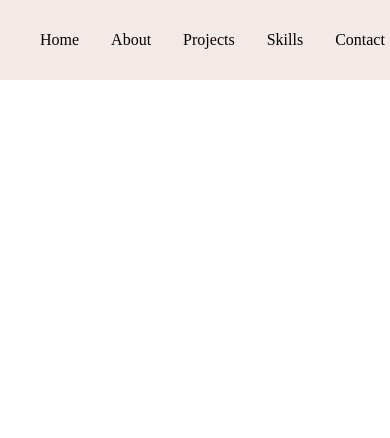
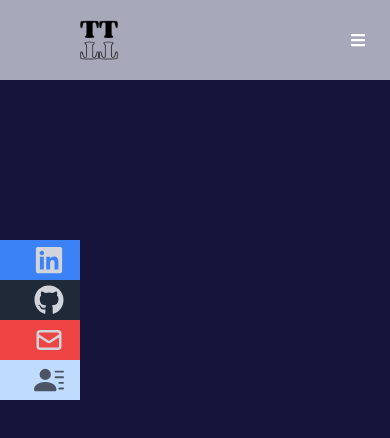
Before and after one commit to TomasTag/portfolio, a React (Create React App) app: page / in a window 390 px wide. Shown: the top 438 px of the page. Built offline with nearby package versions, Linux system fonts and the light colour scheme; the HTML template or start-up script is replaced by a standard one.

Commit message:
social items complete

```diff
--- a/src/App.jsx
+++ b/src/App.jsx
@@ -1,3 +1,4 @@
+import Home from "./Components/Home";
 import Navbar from "./Components/Navbar";
 
 
@@ -5,6 +6,7 @@ function App() {
   return (
     <div>
       <Navbar />
+      <Home />
     </div>
   );
 }
--- a/src/Components/Home.jsx
+++ b/src/Components/Home.jsx
@@ -1,7 +1,12 @@
-export default function Home(){
-    return(
-        <div>
-            <h1>Hello</h1>
-        </div>
-    )
+import React from 'react'
+import { HiArrowNarrowRight } from "react-icons/hi"
+
+const Home = () => {
+  return (
+    <div className='w-full h-screen bg-[#16143a]'>
+
+    </div>
+  )
 }
+
+export default Home
--- a/src/Components/Navbar.jsx
+++ b/src/Components/Navbar.jsx
@@ -1,42 +1,78 @@
-import React from "react";
-import { FaBars, FaTimes } from "react-icons/fa"
+import React, {useState} from "react";
+import { FaBars, FaTimes, FaGithub, FaLinkedin, FaFacebook } from "react-icons/fa"
+import { HiOutlineMail } from "react-icons/hi"
+import { BsFillPersonLinesFill } from "react-icons/bs"
 import Logo from "../Assets/logo.png"
 
-export default function Navbar(){
+const Navbar = () => {
+
+    const [nav, setNav] = useState(false)
+
+    function handleClick(){
+        setNav(!nav)
+    }
+
     return(
-        <div className="fixed w-full h-[80px] flex justify-between items-center px-4 bg-[#f3eae8] text-[#000]">
+        <div className="fixed w-full h-[80px] flex justify-between items-center px-4 bg-[#e8e9f3b1] text-[#fff]">
             <div>
-                <img src={Logo} alt="Logo Image" style={{width: "200px"}} />
+                <img src={Logo} alt="Logo Image" style={{width: "150px"}} />
             </div>
 
             {/* menu */}
-            <div>
-                <ul className="flex">
+                <ul className="hidden md:flex">
                     <li>Home</li>
                     <li>About</li>
                     <li>Projects</li>
                     <li>Skills</li>
                     <li>Contact</li>
                 </ul>
-            </div>
 
             {/* Hambutton */}
-            <div className="hidden">
-                <FaBars />
+            <div onClick={handleClick} className="md:hidden z-10">
+                {!nav ? <FaBars /> : <FaTimes />}
             </div>
 
             {/* MobMenu */}
-            <ul className="hidden">
-                <li>Home</li>
-                <li>About</li>
-                <li>Projects</li>
-                <li>Skills</li>
-                <li>Contact</li>
+            <ul className={!nav ? "hidden" : "absolute top-0 left-0 w-full h-screen bg-[#16143a] flex flex-col justify-center items-center"}>
+                <li className="py-6 text-4xl">Home</li>
+                <li className="py-6 text-4xl">About</li>
+                <li className="py-6 text-4xl">Projects</li>
+                <li className="py-6 text-4xl">Skills</li>
+                <li className="py-6 text-4xl">Contact</li>
             </ul>
 
             {/* SocialIcons */}
-            <div></div>
+            <div className="flex fixed flex-col top-60 left-0">
+                <ul>
+                    <li className="w-40 h-10 flex justify-between items-center -ml-20 hover:-ml-0 duration-300 bg-blue-500">
+                        <a className="flex justify-between items-center w-full text-gray-300 pr-0"
+                        href="https://www.linkedin.com/in/tomastagliaferri-fullstack/">
+                            LinkedIn <FaLinkedin size={30} />
+                        </a>
+                    </li>
+                    <li className="w-40 h-10 flex justify-between items-center -ml-20 hover:-ml-0 duration-300 bg-gray-800">
+                        <a className="flex justify-between items-center w-full text-gray-300 pr-0"
+                        href="https://github.com/TomasTag">
+                            Github <FaGithub size={30} />
+                        </a>
+                    </li>
+                    <li className="w-40 h-10 flex justify-between items-center -ml-20 hover:-ml-0 duration-300 bg-red-500">
+                        <a className="flex justify-between items-center w-full text-gray-300 pr-0"
+                        href="">
+                            Email <HiOutlineMail size={30} />
+                        </a>
+                    </li>
+                    <li className="w-40 h-10 flex justify-between items-center -ml-20 hover:-ml-0 duration-300 bg-blue-200">
+                        <a className="flex justify-between items-center w-full text-gray-600 pr-0"
+                        href="/">
+                            Resume <BsFillPersonLinesFill size={30} />
+                        </a>
+                    </li>
+                </ul>
+            </div>
 
         </div>
     )
 }
+
+export default Navbar
--- a/src/index.css
+++ b/src/index.css
@@ -9,6 +9,7 @@
         @apply font-[GentiumPlus]
     }
     li{
-        @apply px-4
+        @apply px-4;
+        @apply cursor-pointer;
     }
 }
```
